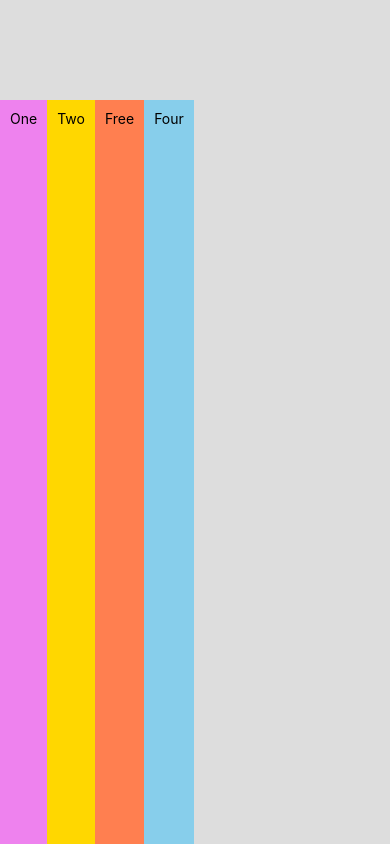
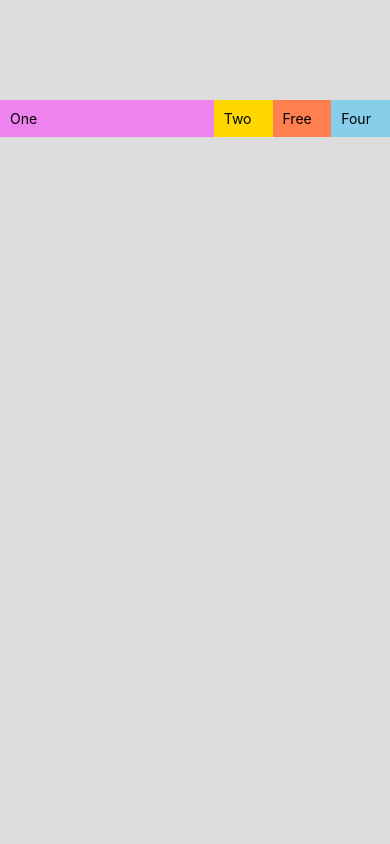
Before and after one commit to sabaPhruidze/todo-app-react-native, a React Native app: screen / in a window 390 px wide. Built offline with nearby package versions, Linux system fonts and the light colour scheme.

Commit message:
I now understand how good it is to use a flex

```diff
--- a/components/SandBox.js
+++ b/components/SandBox.js
@@ -16,22 +16,28 @@ const styles = StyleSheet.create({
   container: {
     flex: 1,
     flexDirection: "row",
+    justifyContent: "space-between",
+    alignItems: "baseline",
     paddingTop: 100,
     backgroundColor: "#ddd",
   },
   boxOne: {
+    flex: 5,
     padding: 10,
     backgroundColor: "violet",
   },
   boxTwo: {
+    flex: 1,
     padding: 10,
     backgroundColor: "gold",
   },
   boxThree: {
+    flex: 1,
     padding: 10,
     backgroundColor: "coral",
   },
   boxFour: {
+    flex: 1,
     padding: 10,
     backgroundColor: "skyblue",
   },
```
